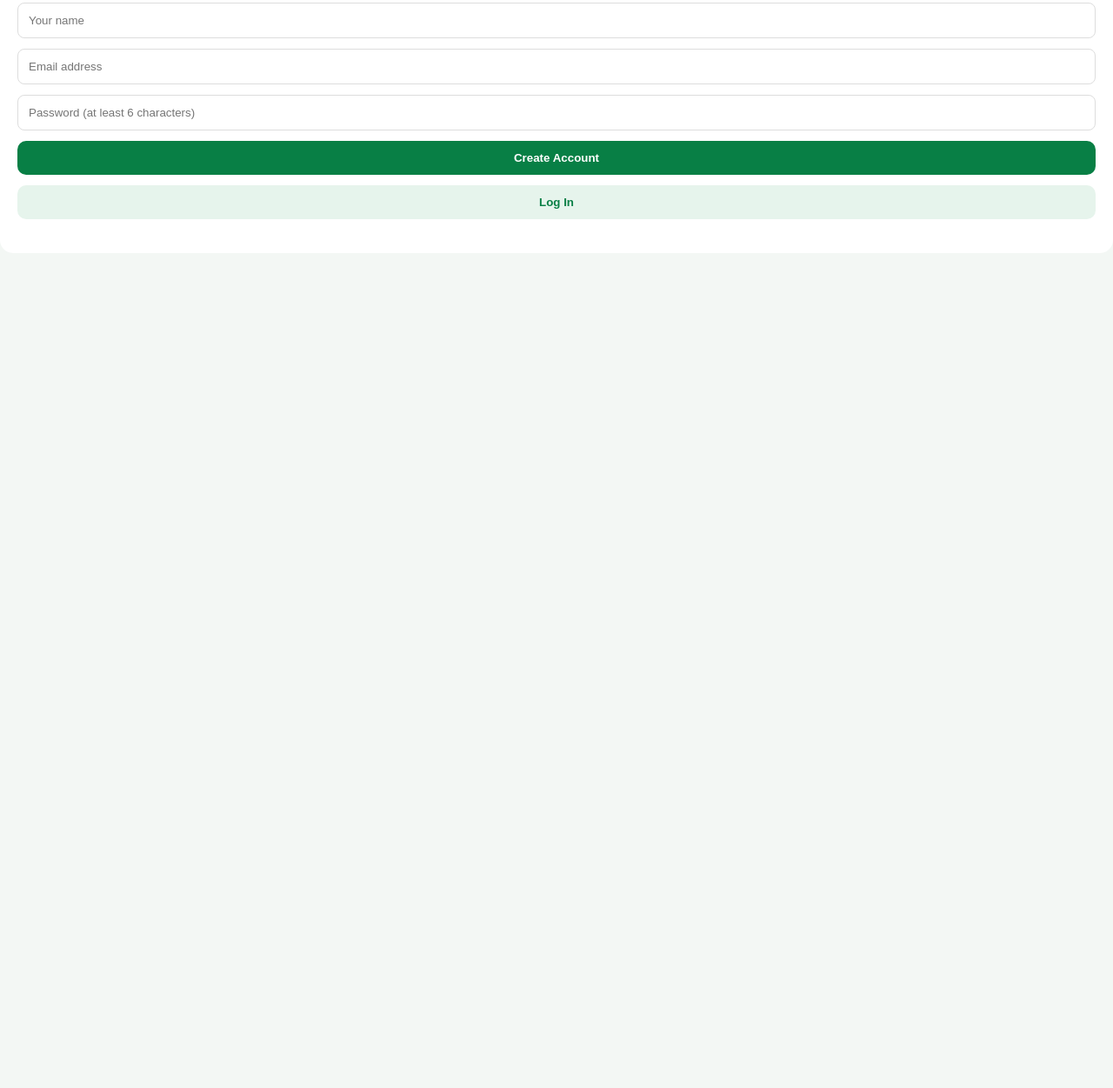
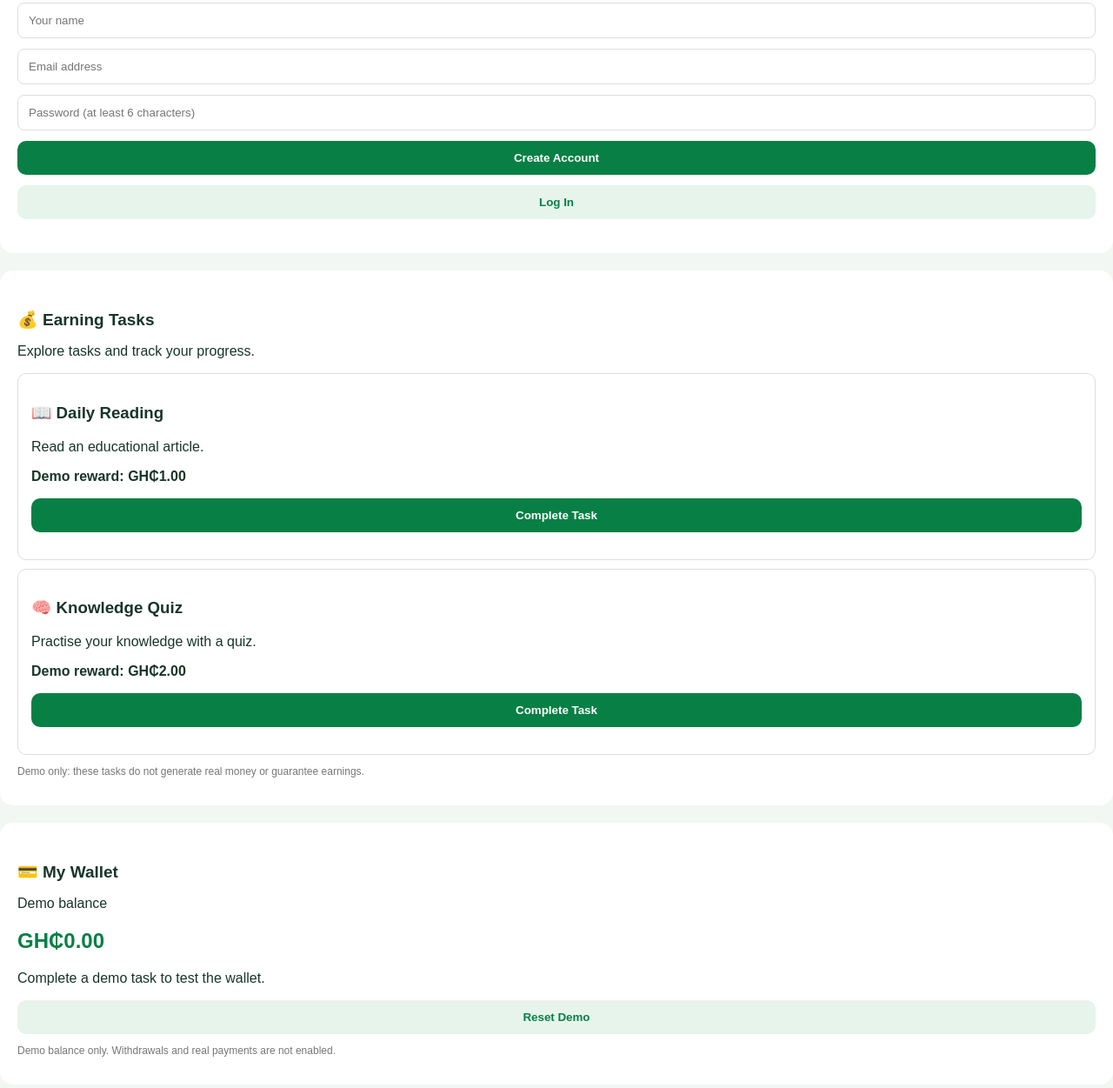
Before and after one commit to owusucharles8429-creator/charles-earn-hub, a plain HTML site: page index.html in a window 1280 px wide. Shown: the part 1648-2899 px from the top of the page at 87% size. Before the commit the page ends 1959 px from the top, so only its background shows below. Drawn offline with Linux system fonts and the light colour scheme; no server answers.

Commit message:
Add earning tasks and demo wallet sections

```diff
--- a/index.html
+++ b/index.html
@@ -262,4 +262,60 @@ onAuthStateChanged(auth, user => {
   }
 });
 </script>
+  <section id="earning-tasks" style="background:white;padding:20px;margin:20px 0;border-radius:15px;">
+  <h2>💰 Earning Tasks</h2>
+  <p>Explore tasks and track your progress.</p>  <div style="border:1px solid #ddd;padding:15px;margin:10px 0;border-radius:10px;">
+    <h3>📖 Daily Reading</h3>
+    <p>Read an educational article.</p>
+    <p><strong>Demo reward: GH₵1.00</strong></p>
+    <button onclick="completeDemoTask('reading')" style="background:#087f45;color:white;padding:12px;width:100%;">Complete Task</button>
+    <p id="reading-status"></p>
+  </div>  <div style="border:1px solid #ddd;padding:15px;margin:10px 0;border-radius:10px;">
+    <h3>🧠 Knowledge Quiz</h3>
+    <p>Practise your knowledge with a quiz.</p>
+    <p><strong>Demo reward: GH₵2.00</strong></p>
+    <button onclick="completeDemoTask('quiz')" style="background:#087f45;color:white;padding:12px;width:100%;">Complete Task</button>
+    <p id="quiz-status"></p>
+  </div>  <p style="font-size:12px;color:#777;">Demo only: these tasks do not generate real money or guarantee earnings.</p>
+</section><section id="my-wallet" style="background:white;padding:20px;margin:20px 0;border-radius:15px;">
+  <h2>💳 My Wallet</h2>
+  <p>Demo balance</p>
+  <h1 id="demo-balance" style="color:#087f45;">GH₵0.00</h1>
+  <p id="wallet-message">Complete a demo task to test the wallet.</p>
+  <button onclick="resetDemoWallet()" style="background:#e6f4ec;color:#087f45;padding:12px;width:100%;">Reset Demo</button>
+  <p style="font-size:12px;color:#777;">Demo balance only. Withdrawals and real payments are not enabled.</p>
+</section><script>
+let demoBalance = 0;
+const completedDemoTasks = [];
+
+function completeDemoTask(task) {
+  if (completedDemoTasks.includes(task)) {
+    document.getElementById(task + "-status").textContent =
+      "You've already tested this task.";
+    return;
+  }
+
+  completedDemoTasks.push(task);
+  const reward = task === "reading" ? 1 : 2;
+  demoBalance += reward;
+
+  document.getElementById(task + "-status").textContent =
+    "Demo task completed!";
+  document.getElementById("demo-balance").textContent =
+    "GH₵" + demoBalance.toFixed(2);
+  document.getElementById("wallet-message").textContent =
+    "Demo balance updated successfully!";
+}
+
+function resetDemoWallet() {
+  demoBalance = 0;
+  completedDemoTasks.length = 0;
+
+  document.getElementById("demo-balance").textContent = "GH₵0.00";
+  document.getElementById("wallet-message").textContent =
+    "Demo balance reset.";
+  document.getElementById("reading-status").textContent = "";
+  document.getElementById("quiz-status").textContent = "";
+}
+</script>
 </html>
```
